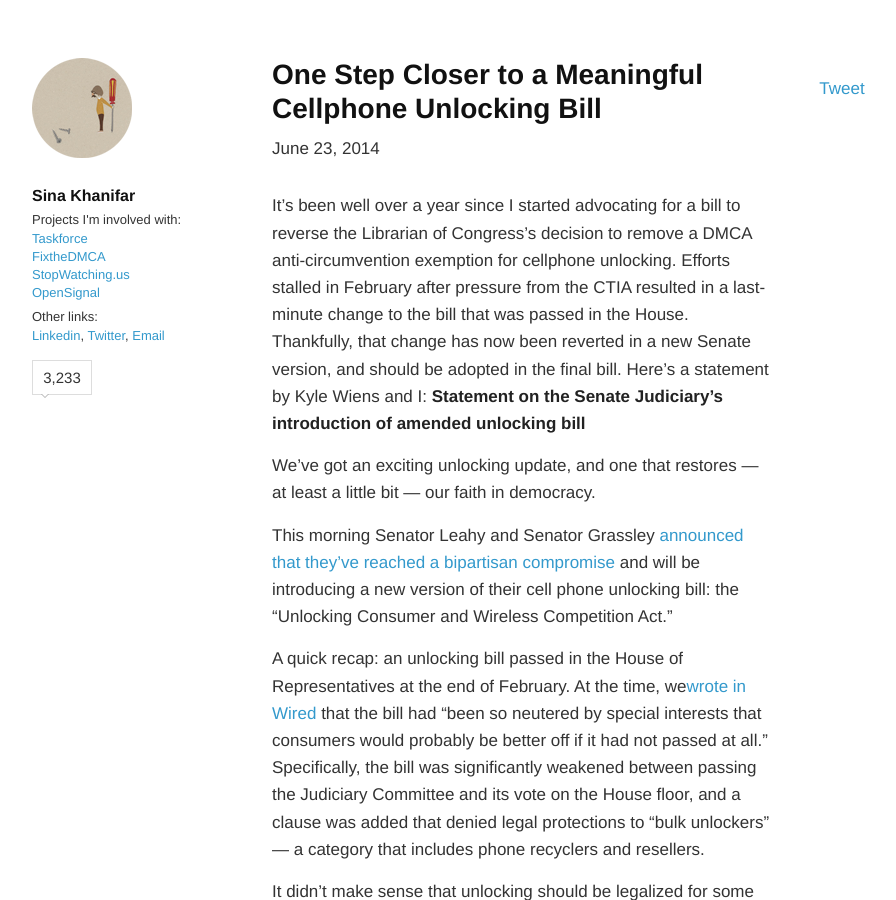
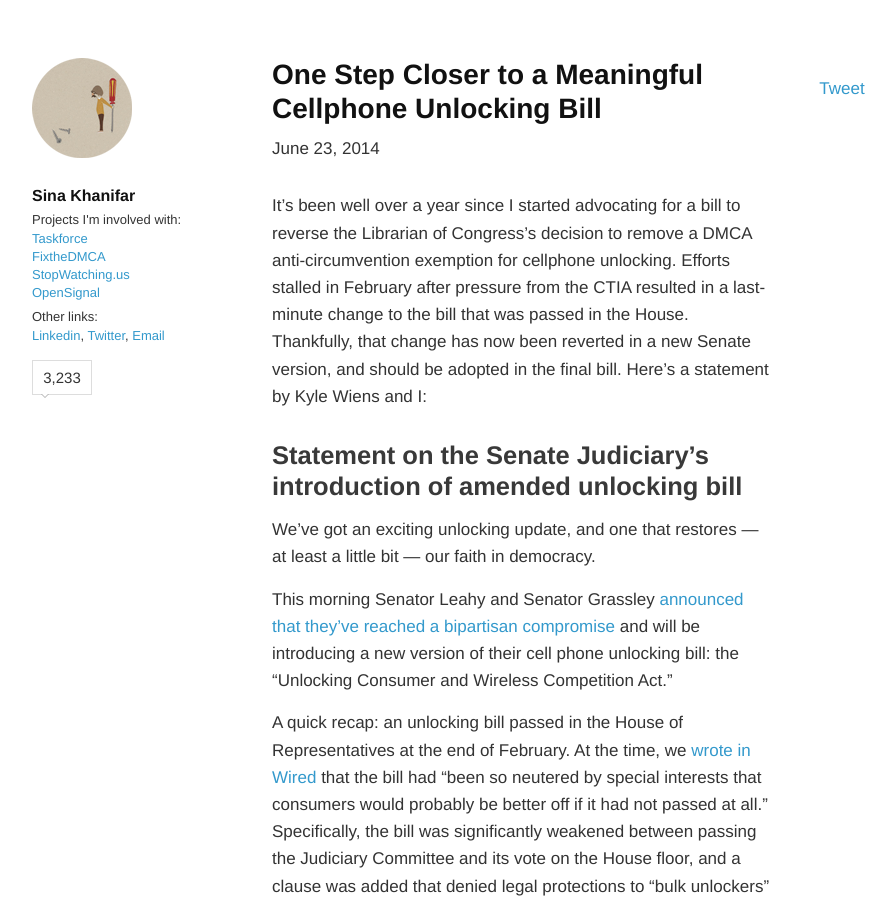
Before and after one commit to sinak/sinak.github.com, a Jekyll site: the page built from _posts/2014-06-23-statement-on-unlocking.md, in a window 1280 px wide and 900 px high. Shown: the whole window, without its empty margins (178-1074 px from the left). Built offline with Jekyll 4.4.1, drawn with Linux system fonts in a browser that asks for light colours; nearby versions of some CDN libraries; some web fonts are replaced; Markdown is read by kramdown in place of the engine named in the settings; comment, search, counter and statistics services are not loaded.

```diff
--- a/_posts/2014-06-23-statement-on-unlocking.md
+++ b/_posts/2014-06-23-statement-on-unlocking.md
@@ -7,13 +7,15 @@ excerpt:
 ---
 
 It's been well over a year since I started advocating for a bill to reverse the Librarian of Congress's decision to remove a DMCA anti-circumvention exemption for cellphone unlocking. Efforts stalled in February after pressure from the CTIA resulted in a last-minute change to the bill that was passed in the House. Thankfully, that change has now been reverted in a new Senate version, and should be adopted in the final bill. Here's a statement by Kyle Wiens and I:
-**Statement on the Senate Judiciary’s introduction of amended unlocking bill**
+
+
+## Statement on the Senate Judiciary’s introduction of amended unlocking bill
 
 We’ve got an exciting unlocking update, and one that restores — at least a little bit — our faith in democracy.
 
 This morning Senator Leahy and Senator Grassley[ announced that they’ve reached a bipartisan compromise](http://www.leahy.senate.gov/press/senate-judiciary-committee-to-take-up_cellphone-unlocking-bill-this-week) and will be introducing a new version of their cell phone unlocking bill: the "Unlocking Consumer and Wireless Competition Act.”
 
-A quick recap: an unlocking bill passed in the House of Representatives at the end of February. At the time, we[wrote in Wired](http://www.wired.com/2014/03/cellphone-unlocking-bill-passed-good-thing/) that the bill had "been so neutered by special interests that consumers would probably be better off if it had not passed at all.” Specifically, the bill was significantly weakened between passing the Judiciary Committee and its vote on the House floor, and a clause was added that denied legal protections to “bulk unlockers” — a category that includes phone recyclers and resellers.
+A quick recap: an unlocking bill passed in the House of Representatives at the end of February. At the time, we [wrote in Wired](http://www.wired.com/2014/03/cellphone-unlocking-bill-passed-good-thing/) that the bill had "been so neutered by special interests that consumers would probably be better off if it had not passed at all.” Specifically, the bill was significantly weakened between passing the Judiciary Committee and its vote on the House floor, and a clause was added that denied legal protections to “bulk unlockers” — a category that includes phone recyclers and resellers.
 
 It didn’t make sense that unlocking should be legalized for some people and not others, and we raised concerns about the environmental impact of a bill that prevented recyclers from reselling phones.
 
```
